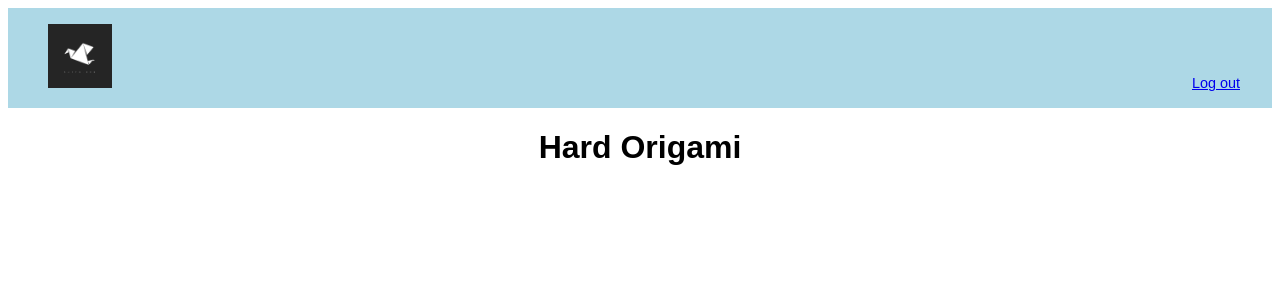
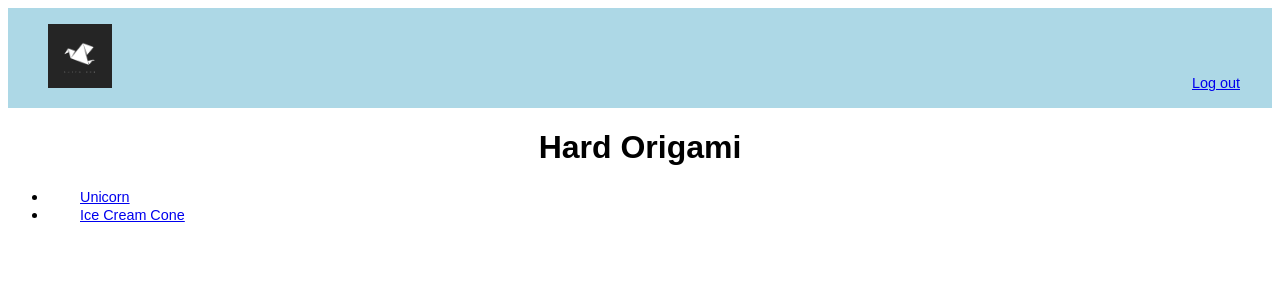
Before and after one commit to spfryzek/Origami101, a React (Create React App) app: page /hardOrigami in a window 1280 px wide. Shown: the top 300 px of the page. Built offline with nearby package versions, Linux system fonts and the light colour scheme.

Commit message:
Added medium origami classes and hard origami classes

```diff
--- a/src/components/App.js
+++ b/src/components/App.js
@@ -33,9 +33,21 @@ function App() {
 				<Route exact path="/mediumOrigami">
 					<Nav page="mediumOrigami"></Nav>
 				</Route>
+                <Route exact path="/dove">
+                    <Nav page="dove"></Nav>
+                </Route>
+                <Route exact path="/butterfly">
+                    <Nav page="butterfly"></Nav>
+                </Route>
 				<Route exact path="/hardOrigami">
 					<Nav page="hardOrigami"></Nav>
 				</Route>
+                <Route exact path="/unicorn">
+                    <Nav page="unicorn"></Nav>
+                </Route>
+                <Route exact path="/iceCreamCone">
+                    <Nav page="iceCreamCone"></Nav>
+                </Route>
 			</div>
 		</Router>
 	);
--- a/src/components/HardOrigami.js
+++ b/src/components/HardOrigami.js
@@ -1,3 +1,4 @@
+import {Link} from 'react-router-dom';
 import React from 'react';
 import '../css/style.css';
 
@@ -7,6 +8,22 @@ function HardOrigami() {
             <center>
                 <h1>Hard Origami </h1>
             </center>
+            <ul>
+                <li>
+                    <Link
+                        className="link"
+                        to="/unicorn">
+                        Unicorn
+                    </Link>
+                </li>
+                <li>
+                    <Link
+                        className="link"
+                        to="/iceCreamCone">
+                        Ice Cream Cone
+                    </Link>
+                </li>
+            </ul>
         </div>
     );
 }
--- a/src/components/MediumOrigami.js
+++ b/src/components/MediumOrigami.js
@@ -1,3 +1,4 @@
+import {Link} from 'react-router-dom';
 import React from 'react';
 import '../css/style.css';
 
@@ -7,6 +8,22 @@ function MediumOrigami() {
             <center>
                 <h1>Medium Origami </h1>
             </center>
+            <ul>
+                <li>
+                    <Link
+                        className="link"
+                        to="/dove">
+                        Dove
+                    </Link>
+                </li>
+                <li>
+                    <Link
+                        className="link"
+                        to="/butterfly">
+                        Butterfly
+                    </Link>
+                </li>
+            </ul>
         </div>
     );
 }
--- a/src/components/Nav.js
+++ b/src/components/Nav.js
@@ -1,12 +1,16 @@
+import Butterfly from './MediumOrigamis/Butterfly';
 import DogFace from './EasyOrigamis/DogFace';
+import Dove from './MediumOrigamis/Dove';
 import EasyOrigami from './EasyOrigami';
 import HardOrigami from './HardOrigami';
 import Heart from './EasyOrigamis/Heart';
 import Home from './Home';
+import IceCreamCone from './HardOrigamis/IceCreamCone';
 import {Link} from 'react-router-dom';
 import logo from '../images/origamiLogo.jpg';
 import MediumOrigami from './MediumOrigami';
 import React from 'react';
+import Unicorn from './HardOrigamis/Unicorn';
 import '../css/Nav.css';
 import '../css/style.css';
 
@@ -40,7 +44,11 @@ function Nav(props) {
             {props.page === 'dogFace' && <DogFace></DogFace>}
             {props.page === 'heart' && <Heart></Heart>}
             {props.page === 'mediumOrigami' && <MediumOrigami></MediumOrigami>}
+            {props.page === 'dove' && <Dove></Dove>}
+            {props.page === 'butterfly' && <Butterfly></Butterfly>}
             {props.page === 'hardOrigami' && <HardOrigami></HardOrigami>}
+            {props.page === 'unicorn' && <Unicorn></Unicorn>}
+            {props.page === 'iceCreamCone' && <IceCreamCone></IceCreamCone>}
         </div>
 	);
 }
```
